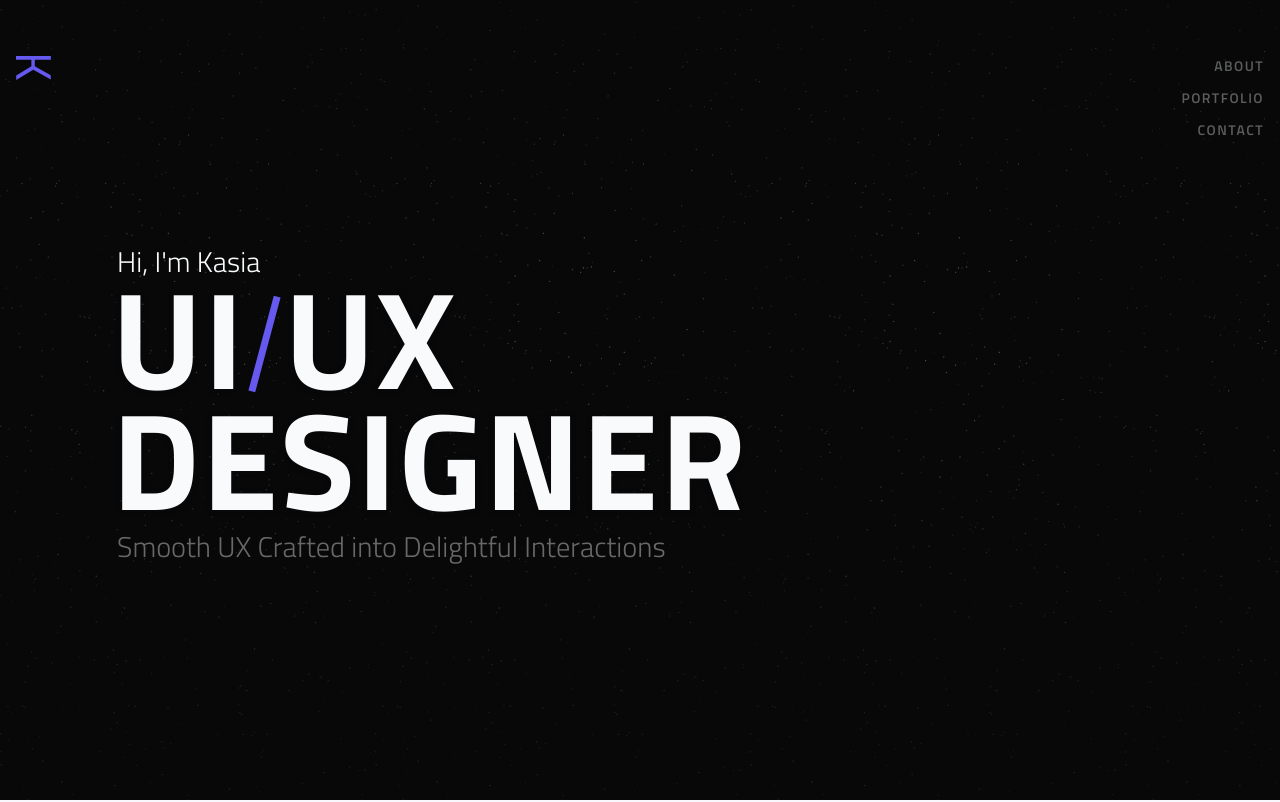
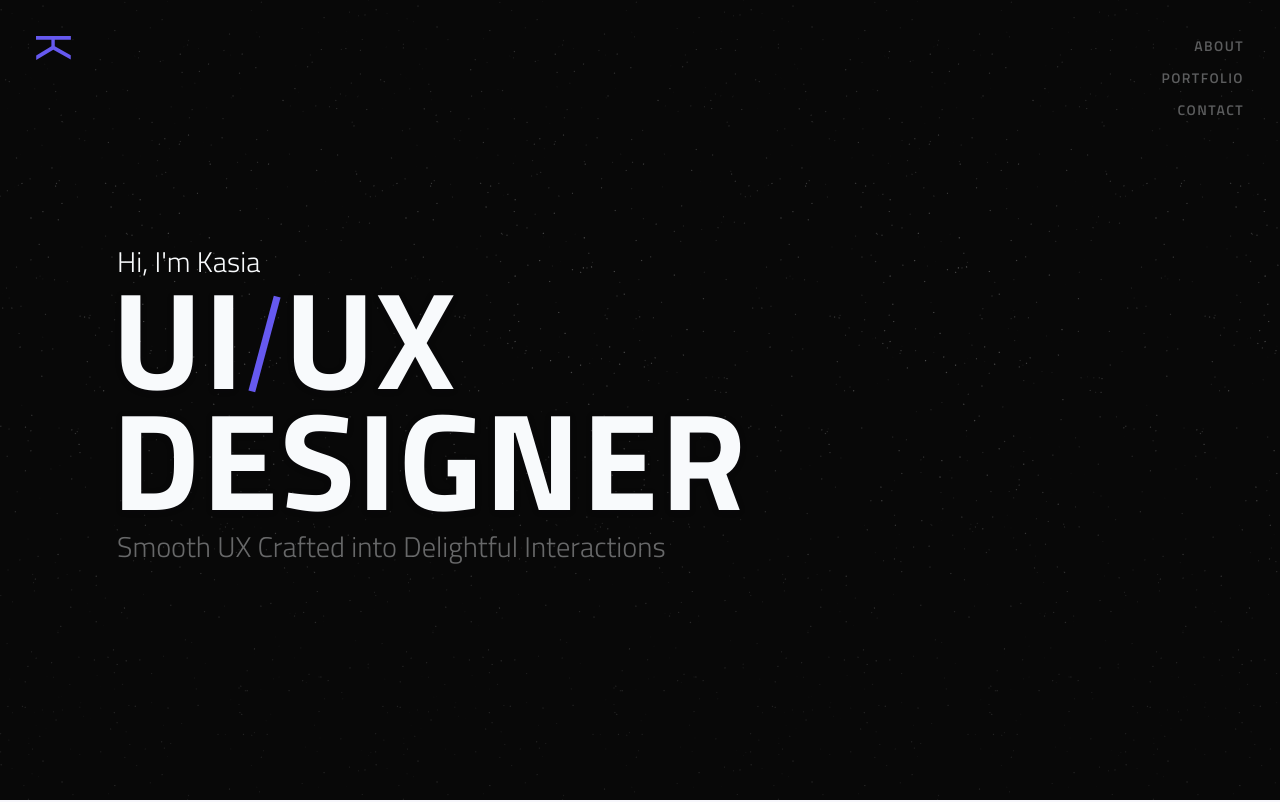
Before and after one commit to Evolutionx3/kk-portfolio, a React (Vite) app: page / in a window 1280 px wide. Shown: the top 802 px of the page. Built offline with nearby package versions, Linux system fonts and the light colour scheme.

Commit message:
Fix nav padding on laptop and desktop

```diff
--- a/src/components/organisms/Navigation/Navigation.jsx
+++ b/src/components/organisms/Navigation/Navigation.jsx
@@ -4,8 +4,8 @@ import NavigationHamburger from "../../molecules/NavigationHamburger/NavigationH
 
 const Navigation = () => {
   return (
-    <div className="fixed z-20 top-0 left-0 px-4 py-6 w-full nav_gradient xl:bg-none xl:py-14 ">
-      <div className="xl:max-w-screen-2xl xl:mx-auto flex justify-between">
+    <div className="fixed z-20 top-0 left-0 laptop:px-9 laptop:py-9 xl:px-14 xl:py-14 w-full nav_gradient xl:bg-none">
+      <div className="xl:mx-auto flex justify-between">
         <NavigationLogo />
         <NavigationHamburger />
       </div>
```
